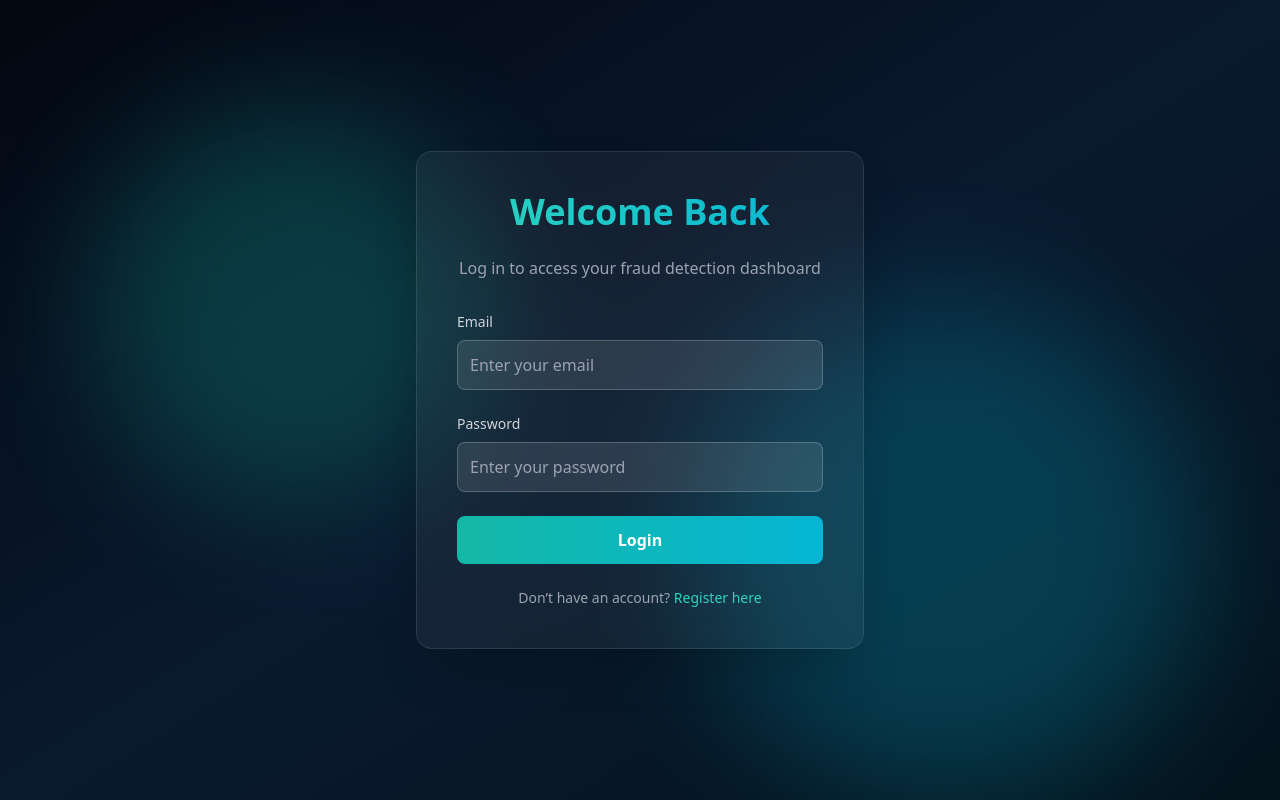
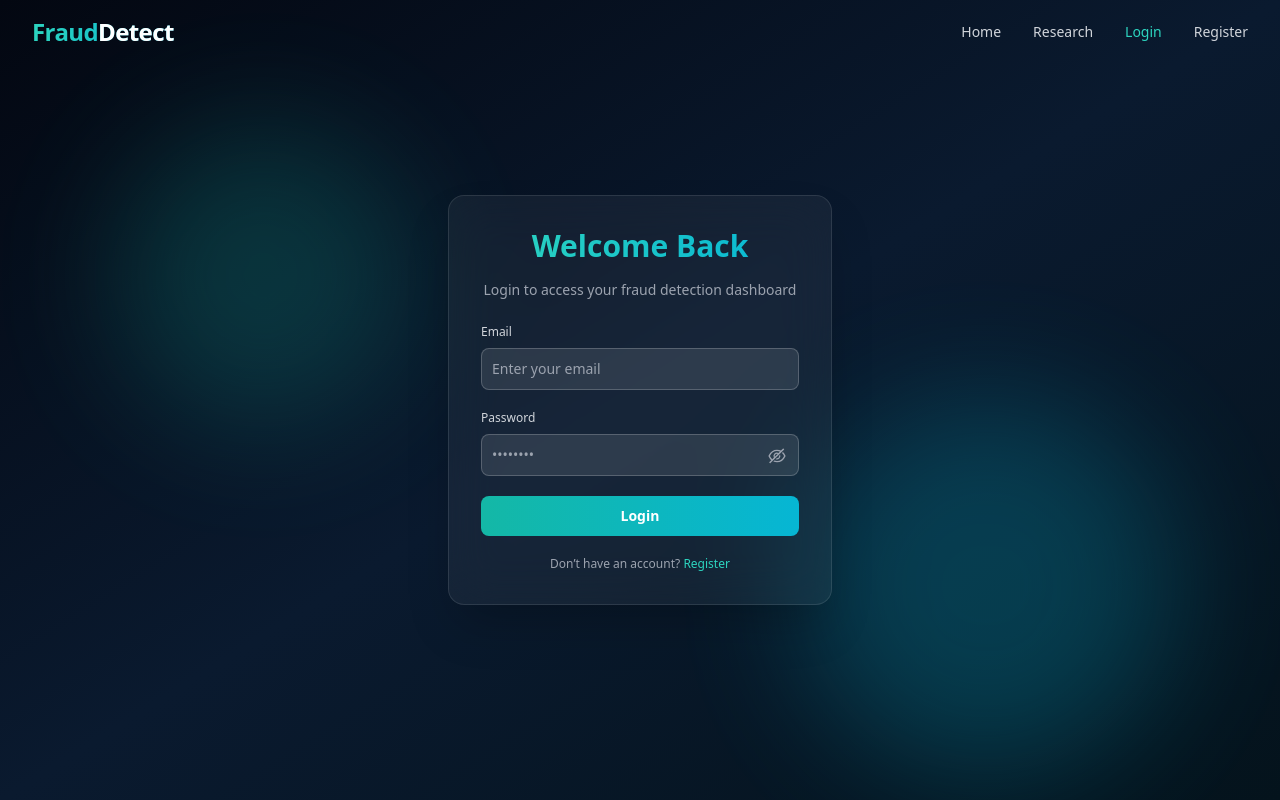
Before and after one commit to Pratheeksha88/Credit_card_fraud_detection, a React (Vite) app in the folder frontend/: page /login in a window 1280 px wide. Built offline with nearby package versions, Linux system fonts and the light colour scheme.

Commit message:
added toggle

```diff
--- a/frontend/package.json
+++ b/frontend/package.json
@@ -14,9 +14,11 @@
     "papaparse": "^5.5.3",
     "react": "^18.3.1",
     "react-dom": "^18.3.1",
+    "react-icons": "^5.5.0",
     "react-router-dom": "^6.22.0",
     "react-scroll-parallax": "^3.5.0",
-    "recharts": "^2.15.4"
+    "recharts": "^2.15.4",
+    "sweetalert2": "^11.26.3"
   },
   "devDependencies": {
     "@vitejs/plugin-react": "^4.3.2",
--- a/frontend/src/pages/Login.jsx
+++ b/frontend/src/pages/Login.jsx
@@ -1,16 +1,22 @@
 import React, { useState } from "react";
 import axios from "axios";
 import { motion } from "framer-motion";
+import { AiOutlineEye, AiOutlineEyeInvisible } from "react-icons/ai";
 import { useNavigate } from "react-router-dom";
+import Navbar from "../components/Navbar";
+import Swal from "sweetalert2";
 
 export default function Login() {
   const navigate = useNavigate();
   const [formData, setFormData] = useState({ email: "", password: "" });
   const [loading, setLoading] = useState(false);
+  const [showPassword, setShowPassword] = useState(false);
 
   const handleChange = (e) => {
     setFormData({ ...formData, [e.target.name]: e.target.value });
   };
+
+  const togglePassword = () => setShowPassword(!showPassword);
 
   const handleSubmit = async (e) => {
     e.preventDefault();
@@ -18,10 +24,32 @@ export default function Login() {
     try {
       const res = await axios.post("http://localhost:4000/api/auth/login", formData);
       localStorage.setItem("token", res.data.token);
-      navigate("/dashboard");
+
+      // ✅ SweetAlert2 success modal
+      Swal.fire({
+        title: "Login Successful 🎉",
+        text: "Redirecting you to the dashboard...",
+        icon: "success",
+        confirmButtonColor: "#14b8a6",
+        background: "#0A1A2F",
+        color: "#fff",
+        timer: 2000,
+        showConfirmButton: false,
+      });
+
+      setTimeout(() => navigate("/dashboard"), 2000);
     } catch (err) {
       console.error(err);
-      alert("Invalid email or password. Please try again.");
+
+      // ❌ SweetAlert2 error modal
+      Swal.fire({
+        title: "Login Failed!",
+        text: "Invalid email or password. Please try again.",
+        icon: "error",
+        confirmButtonColor: "#14b8a6",
+        background: "#0A1A2F",
+        color: "#fff",
+      });
     } finally {
       setLoading(false);
     }
@@ -29,33 +57,19 @@ export default function Login() {
 
   return (
     <div className="relative flex items-center justify-center min-h-screen overflow-hidden bg-gradient-to-br from-[#030711] via-[#0A1A2F] to-[#04131C] text-white">
-      {/* Animated Background Glow */}
+      <Navbar />
+
+      {/* Animated Background Blobs */}
       <div className="absolute inset-0 overflow-hidden">
         <motion.div
-          animate={{
-            x: [0, 50, 0],
-            y: [0, 25, 0],
-            opacity: [0.5, 0.8, 0.5],
-          }}
-          transition={{
-            duration: 10,
-            repeat: Infinity,
-            ease: "easeInOut",
-          }}
-          className="absolute w-[400px] h-[400px] bg-teal-500/30 blur-3xl rounded-full top-20 left-10"
+          animate={{ x: [0, 50, 0], y: [0, 30, 0], opacity: [0.4, 0.7, 0.4] }}
+          transition={{ duration: 10, repeat: Infinity, ease: "easeInOut" }}
+          className="absolute w-[300px] h-[300px] bg-teal-500/30 blur-3xl rounded-full top-24 left-16"
         />
         <motion.div
-          animate={{
-            x: [0, -40, 0],
-            y: [0, 40, 0],
-            opacity: [0.4, 0.8, 0.4],
-          }}
-          transition={{
-            duration: 12,
-            repeat: Infinity,
-            ease: "easeInOut",
-          }}
-          className="absolute w-[500px] h-[500px] bg-cyan-500/30 blur-3xl rounded-full bottom-10 right-10"
+          animate={{ x: [0, -40, 0], y: [0, 40, 0], opacity: [0.4, 0.8, 0.4] }}
+          transition={{ duration: 12, repeat: Infinity, ease: "easeInOut" }}
+          className="absolute w-[380px] h-[380px] bg-cyan-500/30 blur-3xl rounded-full bottom-16 right-16"
         />
       </div>
 
@@ -64,56 +78,58 @@ export default function Login() {
         initial={{ opacity: 0, y: 60 }}
         animate={{ opacity: 1, y: 0 }}
         transition={{ duration: 0.8, ease: "easeOut" }}
-        className="relative z-10 backdrop-blur-xl bg-white/5 border border-white/10 p-10 rounded-2xl shadow-2xl w-[90%] max-w-md"
+        className="relative z-10 backdrop-blur-xl bg-white/5 border border-white/10 p-8 rounded-2xl shadow-2xl w-[90%] max-w-sm"
       >
         <motion.h1
           initial={{ opacity: 0, y: -20 }}
           animate={{ opacity: 1, y: 0 }}
           transition={{ delay: 0.2, duration: 0.7 }}
-          className="text-4xl font-extrabold mb-6 text-center bg-gradient-to-r from-teal-400 to-cyan-500 bg-clip-text text-transparent"
+          className="text-3xl font-extrabold mb-4 text-center bg-gradient-to-r from-teal-400 to-cyan-500 bg-clip-text text-transparent"
         >
           Welcome Back
         </motion.h1>
 
-        <p className="text-gray-400 text-center mb-8">
-          Log in to access your fraud detection dashboard
+        <p className="text-gray-400 text-center mb-6 text-sm">
+          Login to access your fraud detection dashboard
         </p>
 
-        <form onSubmit={handleSubmit} className="space-y-6">
-          <motion.div
-            initial={{ opacity: 0, y: 20 }}
-            animate={{ opacity: 1, y: 0 }}
-            transition={{ delay: 0.3 }}
-          >
-            <label className="block text-gray-300 text-sm mb-2">Email</label>
+        <form onSubmit={handleSubmit} className="space-y-5">
+          {/* Email Field */}
+          <div>
+            <label className="block text-gray-300 text-xs mb-2">Email</label>
             <input
               type="email"
               name="email"
               placeholder="Enter your email"
               value={formData.email}
               onChange={handleChange}
-              className="w-full p-3 rounded-lg bg-white/10 border border-white/20 text-white placeholder-gray-400 focus:outline-none focus:ring-2 focus:ring-teal-400 transition-all"
+              className="w-full p-2.5 rounded-lg bg-white/10 border border-white/20 text-white placeholder-gray-400 text-sm focus:outline-none focus:ring-2 focus:ring-teal-400 transition-all"
               required
             />
-          </motion.div>
+          </div>
 
-          <motion.div
-            initial={{ opacity: 0, y: 20 }}
-            animate={{ opacity: 1, y: 0 }}
-            transition={{ delay: 0.4 }}
-          >
-            <label className="block text-gray-300 text-sm mb-2">Password</label>
+          {/* Password Field with Eye Toggle */}
+          <div className="relative">
+            <label className="block text-gray-300 text-xs mb-2">Password</label>
             <input
-              type="password"
+              type={showPassword ? "text" : "password"}
               name="password"
-              placeholder="Enter your password"
+              placeholder="••••••••"
               value={formData.password}
               onChange={handleChange}
-              className="w-full p-3 rounded-lg bg-white/10 border border-white/20 text-white placeholder-gray-400 focus:outline-none focus:ring-2 focus:ring-cyan-400 transition-all"
+              className="w-full p-2.5 pr-10 rounded-lg bg-white/10 border border-white/20 text-white placeholder-gray-400 text-sm focus:outline-none focus:ring-2 focus:ring-cyan-400 transition-all"
               required
             />
-          </motion.div>
+            {/* Eye Icon */}
+            <div
+              onClick={togglePassword}
+              className="absolute right-3 top-9 cursor-pointer text-gray-400 hover:text-cyan-400 transition-colors duration-200"
+            >
+              {showPassword ? <AiOutlineEye size={20} /> : <AiOutlineEyeInvisible size={20} />}
+            </div>
+          </div>
 
+          {/* Submit Button */}
           <motion.button
             whileHover={{
               scale: 1.05,
@@ -122,16 +138,16 @@ export default function Login() {
             whileTap={{ scale: 0.97 }}
             type="submit"
             disabled={loading}
-            className="w-full bg-gradient-to-r from-teal-500 to-cyan-500 hover:from-cyan-400 hover:to-teal-400 text-white font-semibold py-3 rounded-lg transition-all"
+            className="w-full bg-gradient-to-r from-teal-500 to-cyan-500 hover:from-cyan-400 hover:to-teal-400 text-white font-semibold py-2.5 rounded-lg text-sm transition-all"
           >
             {loading ? "Logging in..." : "Login"}
           </motion.button>
         </form>
 
-        <p className="mt-6 text-center text-gray-400 text-sm">
+        <p className="mt-5 text-center text-gray-400 text-xs">
           Don’t have an account?{" "}
           <a href="/register" className="text-teal-400 hover:underline">
-            Register here
+            Register
           </a>
         </p>
       </motion.div>
--- a/frontend/src/pages/Register.jsx
+++ b/frontend/src/pages/Register.jsx
@@ -1,27 +1,51 @@
 import React, { useState } from "react";
 import axios from "axios";
 import { motion } from "framer-motion";
+import { AiOutlineEye, AiOutlineEyeInvisible } from "react-icons/ai";
 import Navbar from "../components/Navbar";
+import Swal from "sweetalert2";
 
 export default function Register() {
   const [formData, setFormData] = useState({ name: "", email: "", password: "" });
   const [loading, setLoading] = useState(false);
+  const [showPassword, setShowPassword] = useState(false);
 
   const handleChange = (e) => {
     setFormData({ ...formData, [e.target.name]: e.target.value });
   };
+
+  const togglePassword = () => setShowPassword(!showPassword);
 
   const handleSubmit = async (e) => {
     e.preventDefault();
     setLoading(true);
     try {
       const res = await axios.post("http://localhost:4000/api/auth/register", formData);
-      alert("✅ Registration successful!");
-      console.log(res.data);
-      window.location.href = "/login";
+
+      // ✅ Success modal
+      Swal.fire({
+        title: "Registration Successful 🎉",
+        text: "Your account has been created successfully!",
+        icon: "success",
+        confirmButtonText: "Continue to Login",
+        confirmButtonColor: "#14b8a6", // teal-500
+        background: "#0A1A2F",
+        color: "#fff",
+      }).then(() => {
+        window.location.href = "/login";
+      });
     } catch (err) {
       console.error(err);
-      alert("❌ Registration failed. Please try again.");
+
+      // ❌ Error modal
+      Swal.fire({
+        title: "Registration Failed!",
+        text: "Please check your details and try again.",
+        icon: "error",
+        confirmButtonColor: "#14b8a6",
+        background: "#0A1A2F",
+        color: "#fff",
+      });
     } finally {
       setLoading(false);
     }
@@ -31,29 +55,21 @@ export default function Register() {
     <div className="relative flex items-center justify-center min-h-screen overflow-hidden bg-gradient-to-br from-[#030711] via-[#0A1A2F] to-[#04131C] text-white">
       <Navbar />
 
-      {/* Animated Background Blobs */}
+      {/* Animated background blobs */}
       <div className="absolute inset-0 overflow-hidden">
         <motion.div
-          animate={{
-            x: [0, 50, 0],
-            y: [0, 30, 0],
-            opacity: [0.4, 0.7, 0.4],
-          }}
+          animate={{ x: [0, 50, 0], y: [0, 30, 0], opacity: [0.4, 0.7, 0.4] }}
           transition={{ duration: 10, repeat: Infinity, ease: "easeInOut" }}
           className="absolute w-[300px] h-[300px] bg-teal-500/30 blur-3xl rounded-full top-24 left-16"
         />
         <motion.div
-          animate={{
-            x: [0, -40, 0],
-            y: [0, 40, 0],
-            opacity: [0.4, 0.8, 0.4],
-          }}
+          animate={{ x: [0, -40, 0], y: [0, 40, 0], opacity: [0.4, 0.8, 0.4] }}
           transition={{ duration: 12, repeat: Infinity, ease: "easeInOut" }}
           className="absolute w-[380px] h-[380px] bg-cyan-500/30 blur-3xl rounded-full bottom-16 right-16"
         />
       </div>
 
-      {/* Registration Card */}
+      {/* Registration card */}
       <motion.div
         initial={{ opacity: 0, y: 60 }}
         animate={{ opacity: 1, y: 0 }}
@@ -74,11 +90,8 @@ export default function Register() {
         </p>
 
         <form onSubmit={handleSubmit} className="space-y-5">
-          <motion.div
-            initial={{ opacity: 0, y: 20 }}
-            animate={{ opacity: 1, y: 0 }}
-            transition={{ delay: 0.3 }}
-          >
+          {/* Full Name */}
+          <div>
             <label className="block text-gray-300 text-xs mb-2">Full Name</label>
             <input
               type="text"
@@ -89,13 +102,10 @@ export default function Register() {
               className="w-full p-2.5 rounded-lg bg-white/10 border border-white/20 text-white placeholder-gray-400 text-sm focus:outline-none focus:ring-2 focus:ring-teal-400 transition-all"
               required
             />
-          </motion.div>
+          </div>
 
-          <motion.div
-            initial={{ opacity: 0, y: 20 }}
-            animate={{ opacity: 1, y: 0 }}
-            transition={{ delay: 0.4 }}
-          >
+          {/* Email */}
+          <div>
             <label className="block text-gray-300 text-xs mb-2">Email</label>
             <input
               type="email"
@@ -106,25 +116,29 @@ export default function Register() {
               className="w-full p-2.5 rounded-lg bg-white/10 border border-white/20 text-white placeholder-gray-400 text-sm focus:outline-none focus:ring-2 focus:ring-cyan-400 transition-all"
               required
             />
-          </motion.div>
+          </div>
 
-          <motion.div
-            initial={{ opacity: 0, y: 20 }}
-            animate={{ opacity: 1, y: 0 }}
-            transition={{ delay: 0.5 }}
-          >
+          {/* Password */}
+          <div className="relative">
             <label className="block text-gray-300 text-xs mb-2">Password</label>
             <input
-              type="password"
+              type={showPassword ? "text" : "password"}
               name="password"
               placeholder="••••••••"
               value={formData.password}
               onChange={handleChange}
-              className="w-full p-2.5 rounded-lg bg-white/10 border border-white/20 text-white placeholder-gray-400 text-sm focus:outline-none focus:ring-2 focus:ring-cyan-400 transition-all"
+              className="w-full p-2.5 pr-10 rounded-lg bg-white/10 border border-white/20 text-white placeholder-gray-400 text-sm focus:outline-none focus:ring-2 focus:ring-cyan-400 transition-all"
               required
             />
-          </motion.div>
+            <div
+              onClick={togglePassword}
+              className="absolute right-3 top-9 cursor-pointer text-gray-400 hover:text-cyan-400 transition-colors duration-200"
+            >
+              {showPassword ? <AiOutlineEye size={20} /> : <AiOutlineEyeInvisible size={20} />}
+            </div>
+          </div>
 
+          {/* Submit */}
           <motion.button
             whileHover={{
               scale: 1.05,
```
